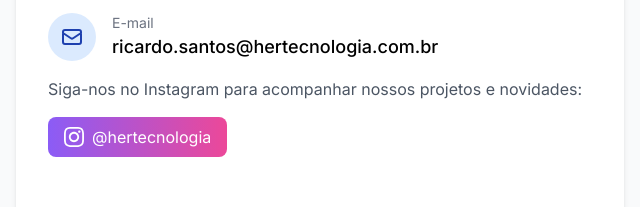
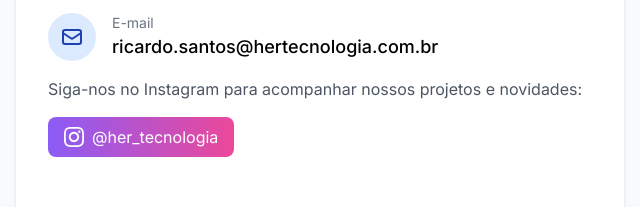
Before and after one commit to hrtecnologia07/hrtecnologia, a plain HTML site: page index.html in a window 1280 px wide. Shown: the part 2835-3042 px from the top of the page, 0-640 px from the left. Drawn offline with nearby package versions, Linux system fonts and the light colour scheme.

Commit message:
Update index.html

```diff
--- a/index.html
+++ b/index.html
@@ -297,7 +297,7 @@
                 Siga-nos no Instagram para acompanhar nossos projetos e novidades:
               </p>
               <a
-                href="https://www.instagram.com/hertecnologia"
+                href="https://www.instagram.com/her_tecnologia"
                 target="_blank"
                 rel="noopener noreferrer"
                 class="inline-flex items-center bg-gradient-to-r from-purple-500 to-pink-500 text-white px-4 py-2 rounded-lg hover:opacity-90 transition-opacity"
@@ -305,7 +305,7 @@
                 <svg class="w-5 h-5 mr-2" fill="currentColor" viewBox="0 0 24 24" xmlns="http://www.w3.org/2000/svg">
                   <path d="M12 2.163c3.204 0 3.584.012 4.85.07 3.252.148 4.771 1.691 4.919 4.919.058 1.265.069 1.645.069 4.849 0 3.205-.012 3.584-.069 4.849-.149 3.225-1.664 4.771-4.919 4.919-1.266.058-1.644.07-4.85.07-3.204 0-3.584-.012-4.849-.07-3.26-.149-4.771-1.699-4.919-4.92-.058-1.265-.07-1.644-.07-4.849 0-3.204.013-3.583.07-4.849.149-3.227 1.664-4.771 4.919-4.919 1.266-.057 1.645-.069 4.849-.069zm0-2.163c-3.259 0-3.667.014-4.947.072-4.358.2-6.78 2.618-6.98 6.98-.059 1.281-.073 1.689-.073 4.948 0 3.259.014 3.668.072 4.948.2 4.358 2.618 6.78 6.98 6.98 1.281.058 1.689.072 4.948.072 3.259 0 3.668-.014 4.948-.072 4.354-.2 6.782-2.618 6.979-6.98.059-1.28.073-1.689.073-4.948 0-3.259-.014-3.667-.072-4.947-.196-4.354-2.617-6.78-6.979-6.98-1.281-.059-1.69-.073-4.949-.073zm0 5.838c-3.403 0-6.162 2.759-6.162 6.162s2.759 6.163 6.162 6.163 6.162-2.759 6.162-6.163c0-3.403-2.759-6.162-6.162-6.162zm0 10.162c-2.209 0-4-1.79-4-4 0-2.209 1.791-4 4-4s4 1.791 4 4c0 2.21-1.791 4-4 4zm6.406-11.845c-.796 0-1.441.645-1.441 1.44s.645 1.44 1.441 1.44c.795 0 1.439-.645 1.439-1.44s-.644-1.44-1.439-1.44z"/>
                 </svg>
-                @hertecnologia
+                @her_tecnologia
               </a>
             </div>
           </div>
```
